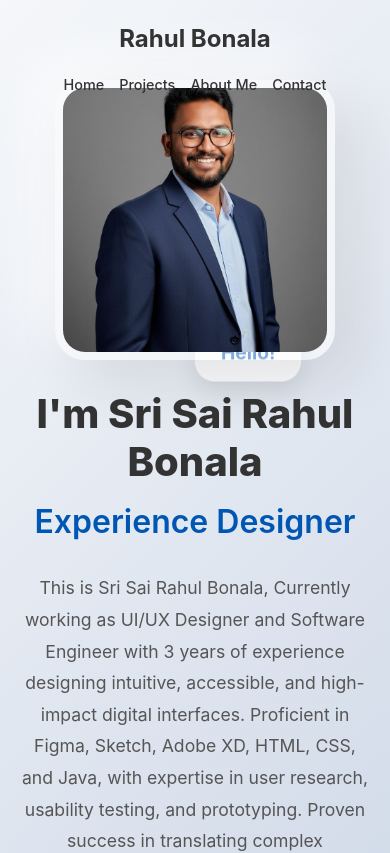
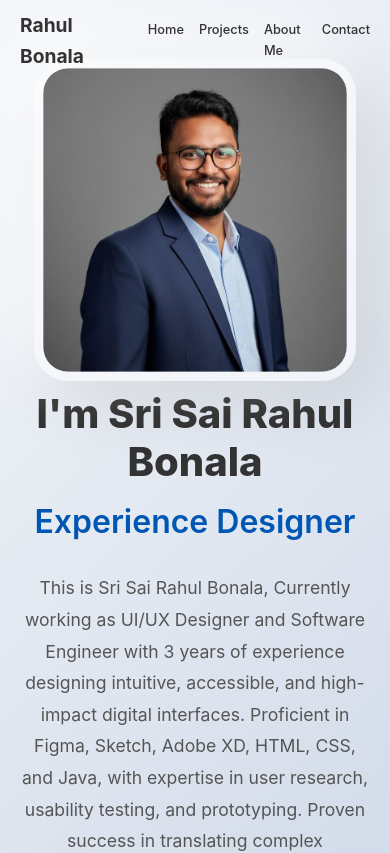
Before and after one commit to RahulBonala/Portfolio, a React (Vite) app: page / in a window 390 px wide. Shown: the top 853 px of the page. Built offline with nearby package versions, Linux system fonts and the light colour scheme.

Commit message:
Update UI: Remove hello bubble, adjust profile crop, fix mobile header

```diff
--- a/src/components/Header.css
+++ b/src/components/Header.css
@@ -61,13 +61,21 @@
 }
 
 @media (max-width: 768px) {
+    .header {
+        padding: 10px 0;
+    }
+
     .header-content {
-        flex-direction: column;
+        flex-direction: row;
         gap: 15px;
     }
 
     .nav ul {
         gap: 15px;
-        font-size: 0.9rem;
+        font-size: 0.8rem;
+    }
+
+    .logo h1 {
+        font-size: 1.2rem;
     }
 }
--- a/src/components/ProfileSection.css
+++ b/src/components/ProfileSection.css
@@ -23,21 +23,7 @@
     animation: fadeInLeft 1s ease-out;
 }
 
-.speech-bubble {
-    position: absolute;
-    top: -70px;
-    left: 0;
-    background: rgba(255, 255, 255, 0.8);
-    backdrop-filter: blur(10px);
-    border: 1px solid rgba(255, 255, 255, 0.3);
-    padding: 12px 25px;
-    border-radius: 20px 20px 20px 0;
-    font-weight: 700;
-    font-size: 1.2rem;
-    color: var(--primary-color);
-    box-shadow: 0 10px 25px rgba(0, 0, 0, 0.1);
-    animation: float 3s ease-in-out infinite;
-}
+
 
 .profile-text h1 {
     font-size: 3.5rem;
@@ -93,6 +79,9 @@
     width: 400px;
     height: 400px;
     object-fit: cover;
+    /* Scale and position to slightly crop the head */
+    object-position: center 20%;
+    transform: scale(1.15);
     border-radius: 30px;
     box-shadow: 20px 20px 60px rgba(0, 0, 0, 0.1), -20px -20px 60px rgba(255, 255, 255, 0.8);
     border: 8px solid rgba(255, 255, 255, 0.5);
@@ -206,12 +195,7 @@
         align-items: center;
     }
 
-    .speech-bubble {
-        left: 50%;
-        transform: translateX(-50%);
-        top: -60px;
-        border-radius: 20px;
-    }
+
 
     .profile-image {
         width: 280px;
--- a/src/components/ProfileSection.tsx
+++ b/src/components/ProfileSection.tsx
@@ -8,7 +8,7 @@ const ProfileSection: React.FC = () => {
         <section id="home" className="section profile-section">
             <div className="container profile-content">
                 <div className="profile-text">
-                    <div className="speech-bubble">Hello!</div>
+
                     <h1>I'm Sri Sai Rahul Bonala</h1>
                     <h2>Experience Designer</h2>
                     <p>
```
